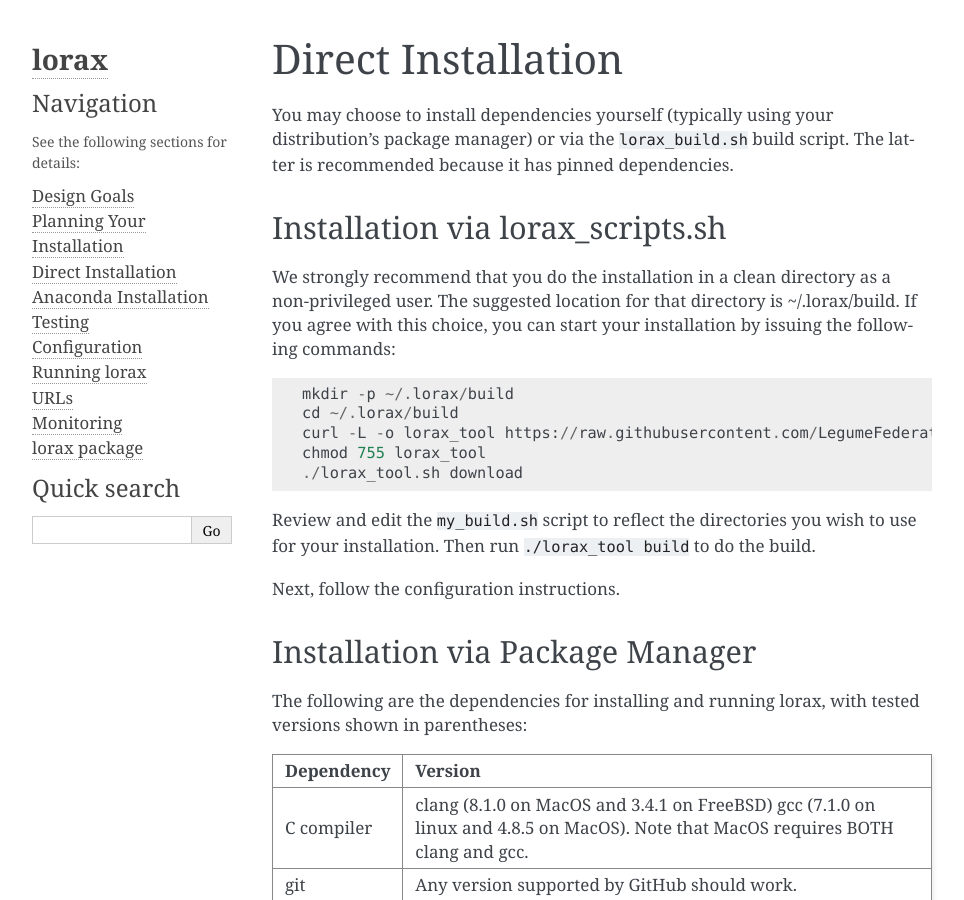
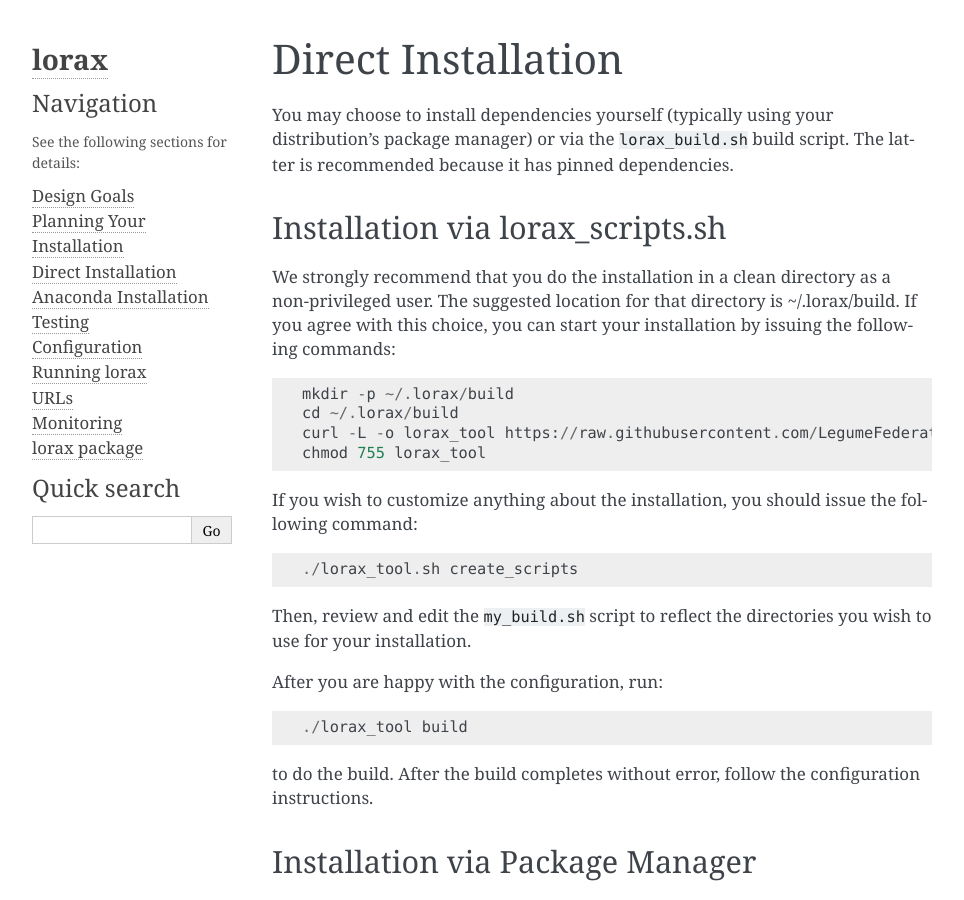
Before and after one commit to LegumeFederation/lorax, a Sphinx documentation site: the page built from docs/direct.rst, in a window 1280 px wide and 900 px high. Shown: the whole window, without its empty margins (148-1112 px from the left). Built offline with Sphinx 7.4.7, drawn with Linux system fonts in a browser that asks for light colours; the version number is read from the project's files by our own code.

Commit message:
build scripts now monolithic

```diff
--- a/docs/direct.rst
+++ b/docs/direct.rst
@@ -16,12 +16,22 @@
     cd ~/.lorax/build
     curl -L -o lorax_tool https://raw.githubusercontent.com/LegumeFederation/lorax/master/build_scripts/lorax_tool
     chmod 755 lorax_tool
-    ./lorax_tool.sh download
 
-Review and edit the ``my_build.sh`` script to reflect the directories you wish to
-use for your installation.  Then run ``./lorax_tool build`` to do the build.
 
-Next, follow the configuration instructions.
+If you wish to customize anything about the installation, you should issue
+the following command::
+
+        ./lorax_tool.sh create_scripts
+
+Then, review and edit the ``my_build.sh`` script to reflect the directories you
+wish to use for your installation.
+
+After you are happy with the configuration, run::
+
+    ./lorax_tool build
+
+to do the build.  After the build completes without error, follow the
+configuration instructions.
 
 Installation via Package Manager
 --------------------------------
```
Also changed, not shown: 3 other files.
